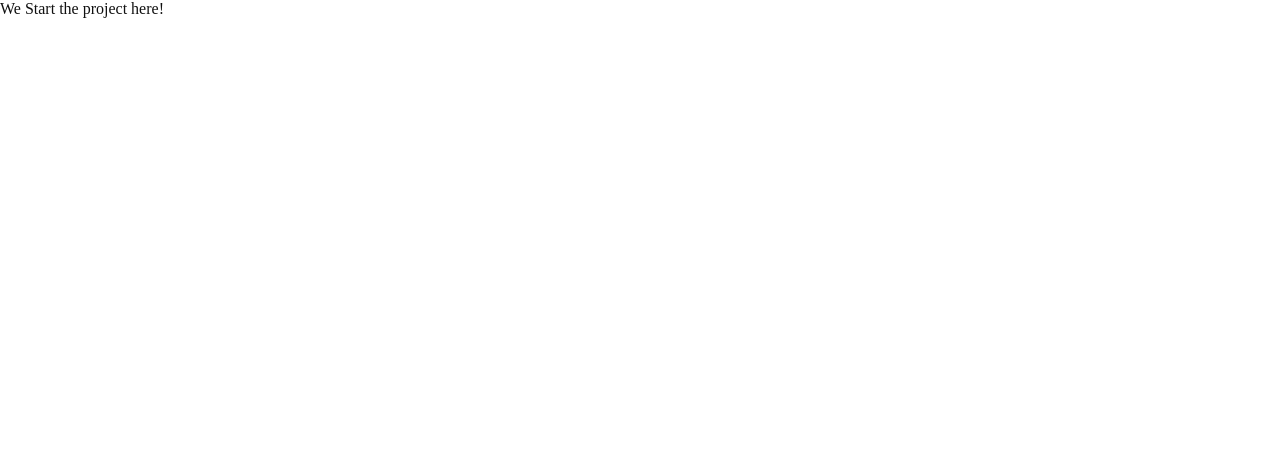
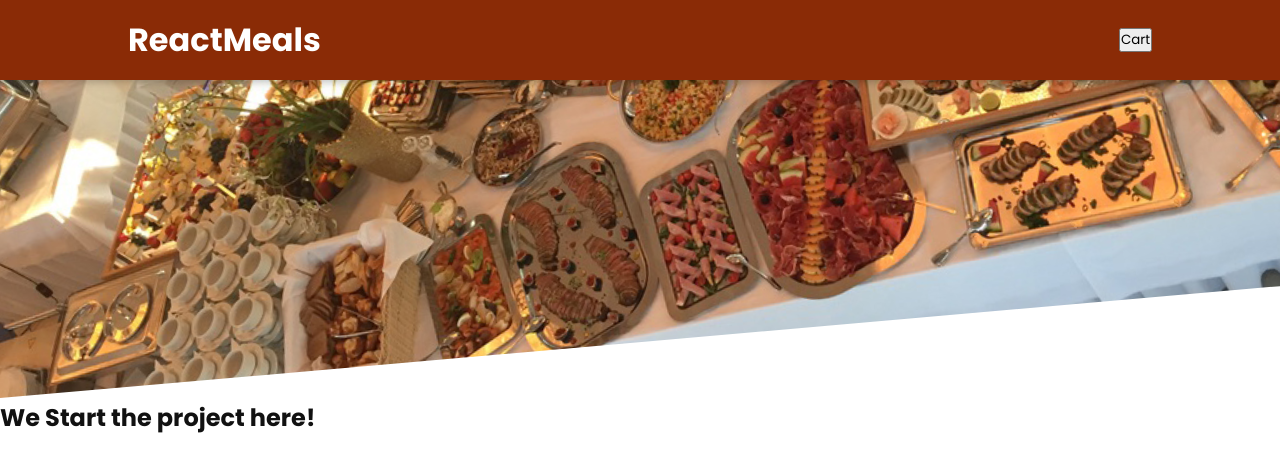
Before and after one commit to aryan-upa/food-order-app, a React (Create React App) app: page / in a window 1280 px wide. Shown: the top 472 px of the page. Built offline with nearby package versions, Linux system fonts and the light colour scheme.

Commit message:
Header.jsx

```diff
--- a/src/App.js
+++ b/src/App.js
@@ -1,6 +1,9 @@
+import Header from "./components/layout/Header";
+
 function App() {
   return (
     <div>
+        <Header/>
       <h2>We Start the project here!</h2>
     </div>
   );
--- /dev/null
+++ b/src/components/layout/Header.jsx
@@ -0,0 +1,18 @@
+import classes from './Header.module.css';
+import foodImg from '../../assets/meals.jpg';
+
+const Header = props => {
+    return (
+        <>
+            <header className={classes.header}>
+                <h1>ReactMeals</h1>
+                <button>Cart</button>
+            </header>
+            <div className={classes['main-image']}>
+                <img src={foodImg} alt="Food displayed on a table."/>
+            </div>
+        </>
+    );
+}
+
+export default Header;
--- /dev/null
+++ b/src/components/layout/Header.module.css
@@ -0,0 +1,30 @@
+.header {
+  position: fixed;
+  top: 0;
+  left: 0;
+  width: 100%;
+  height: 5rem;
+  background-color: #8a2b06;
+  color: white;
+  display: flex;
+  justify-content: space-between;
+  align-items: center;
+  padding: 0 10%;
+  box-shadow: 0 2px 8px rgba(0, 0, 0, 0.25);
+  z-index: 10;
+  font-weight: 200;
+}
+
+.main-image {
+  width: 100%;
+  height: 25rem;
+  z-index: 0;
+  overflow: hidden;
+}
+
+.main-image img {
+  width: 110%;
+  height: 100%;
+  object-fit: cover;
+  transform: rotateZ(-5deg) translateY(-4rem) translateX(-1rem);
+}
--- a/src/index.css
+++ b/src/index.css
@@ -1,3 +1,5 @@
+@import url('https://fonts.googleapis.com/css2?family=Poppins:ital,wght@0,100;0,400;0,700;1,100;1,400;1,600&display=swap');
+
 *, *::before, *::after {
     box-sizing: border-box;
 }
@@ -5,7 +7,7 @@
 * {
     margin: 0;
     padding: 0;
-    font: inherit;
+    font-family: 'Poppins', sans-serif;
 }
 
 html {
@@ -19,5 +21,4 @@ body {
 
 img, picture, svg, video {
     display: block;
-    max-width: 100%;
 }
```
Also changed, not shown: src/assets/meals.jpg (added).
